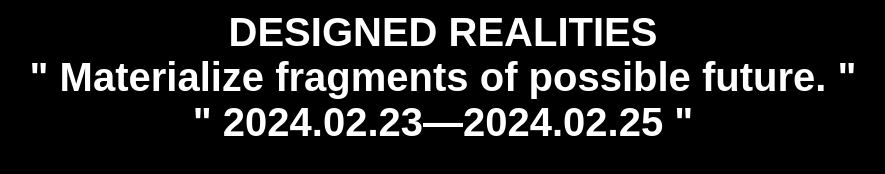
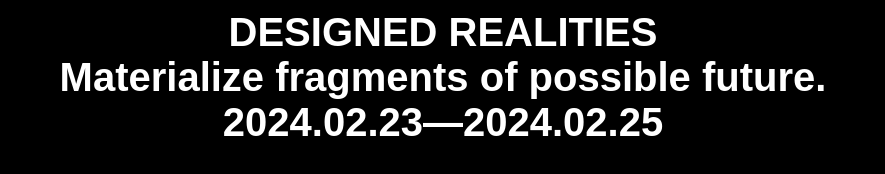
Before and after one commit to Designed-Realities/Exhibition, a website: page index.html in a window 1280 px wide. Shown: the whole page, without its empty margins (197-1082 px from the left). Drawn offline with nearby package versions, Linux system fonts and the light colour scheme; no server answers; a web font is replaced by a local one.

Commit message:
Update index.html

```diff
--- a/index.html
+++ b/index.html
@@ -22,14 +22,12 @@
 	</head>
 	<body>
 		<body style="overflow: hidden"></body>
-		<header>
-			<div id="info">
-				<a>DESIGNED REALITIES</a>
-				<br>
-				" Materialize fragments of possible future. "
-				<br>
-				" 2024.02.23—2024.02.25 "
+		<div id="info">
+			<a>DESIGNED REALITIES</a>
+			<br>
+			Materialize fragments of possible future.
+			<br>
+			2024.02.23—2024.02.25
 			</div>
-		</header>
 	</body>
 </html>
```
